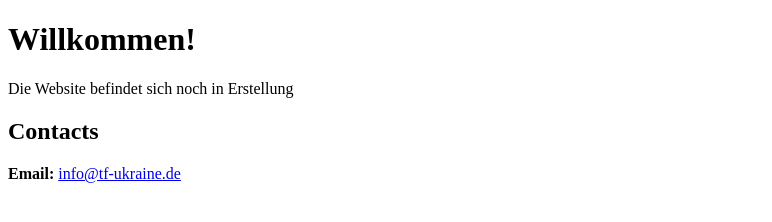
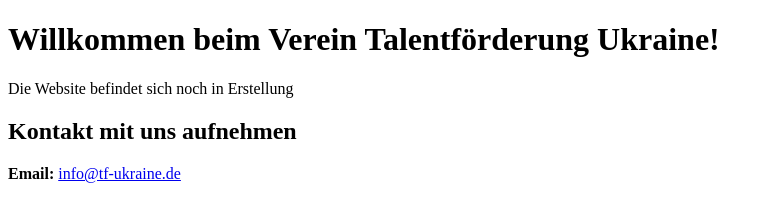
Before and after one commit to akrivonos/tf-ukraine.github.io, a plain HTML site: page index.html in a window 1280 px wide. Shown: the whole page, without its empty margins (0-772 px from the left). Drawn offline with Linux system fonts and the light colour scheme.

Commit message:
Update index.html

```diff
--- a/index.html
+++ b/index.html
@@ -4,7 +4,7 @@
     <meta charset="utf-8">
     <meta http-equiv="X-UA-Compatible" content="IE=edge">
     <meta name="viewport" content="width=device-width, initial-scale=1">
-    <title>Talentförderung Ukraine Verein</title>
+    <title>Verein Talentförderung Ukraine</title>
   </head>
   <body>
 
@@ -12,10 +12,10 @@
 
     <div class="container" style="max-width:800px;">
       <div class="page-header">
-        <h1>Willkommen!</h1>
+        <h1>Willkommen beim Verein Talentförderung Ukraine!</h1>
       </div>
       <p class="lead">Die Website befindet sich noch in Erstellung</p>
-      <h2>Contacts</h2>
+      <h2>Kontakt mit uns aufnehmen</h2>
       <p><b>Email:</b>
         <a href="mailto:info@tf-ukraine.de">info@tf-ukraine.de</a>
       </p>
```
